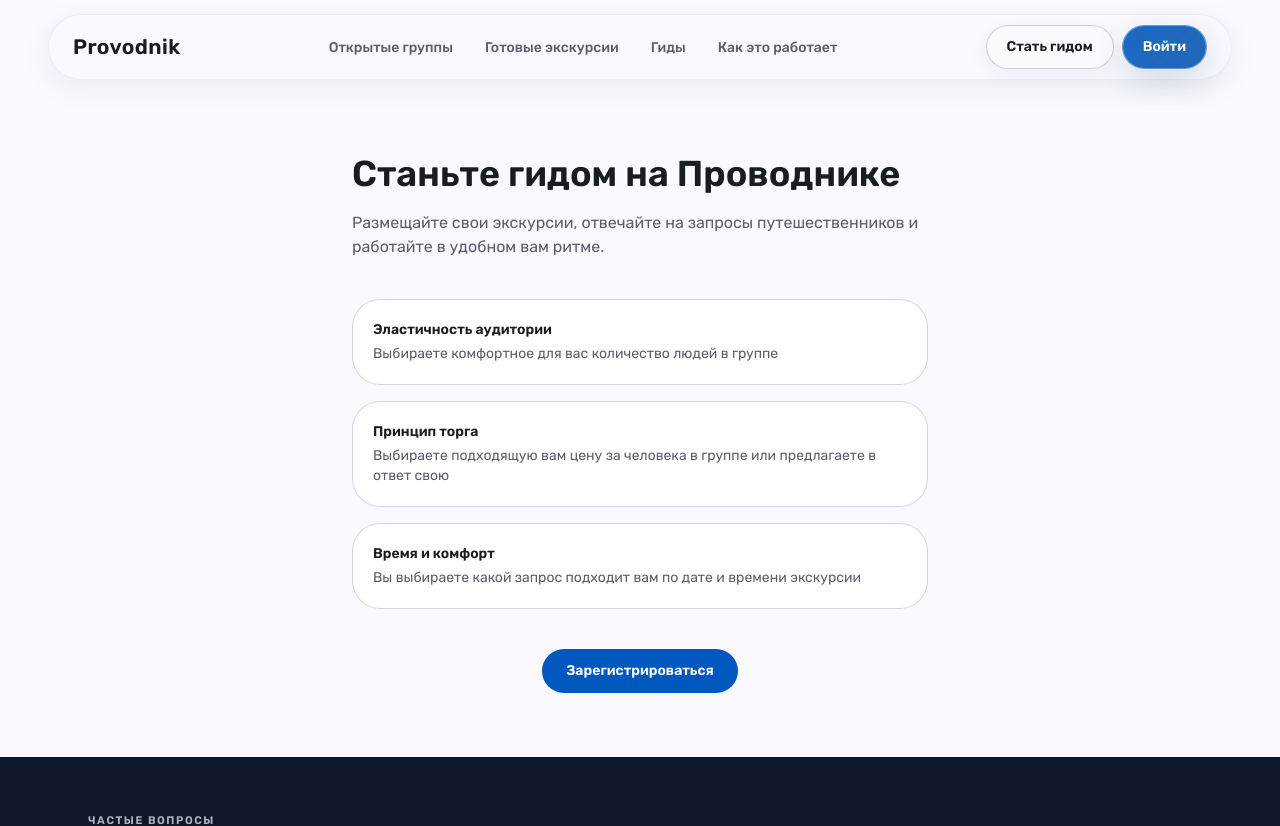
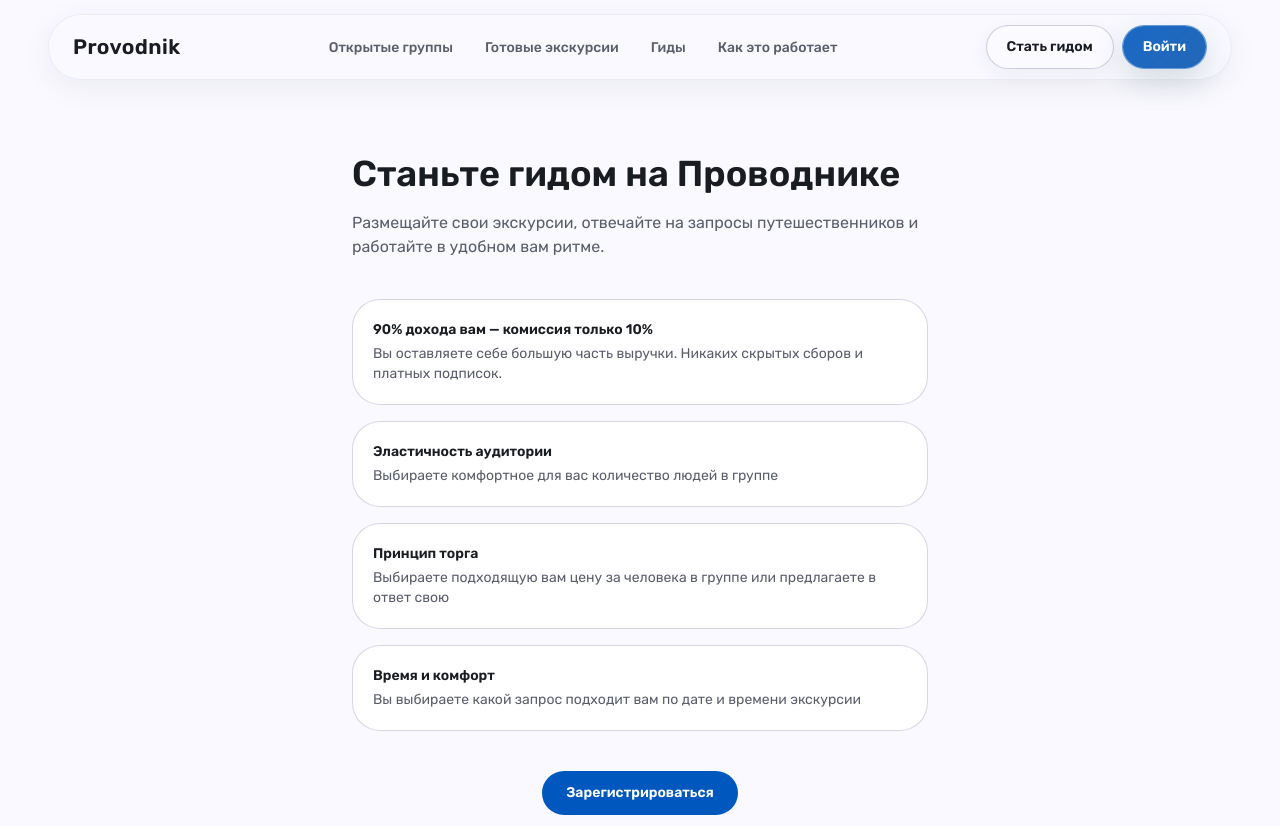
Before and after one commit to s6s8/provodnik.app, a Next.js app: page /become-a-guide in a window 1280 px wide. Shown: the top 826 px of the page. Built offline with nearby package versions, Linux system fonts and the light colour scheme; no server answers.

Commit message:
fix(self-heal): a9c5b3a1 surface 10% commission on guide-facing pages

```diff
--- a/src/app/(protected)/guide/profile/page.tsx
+++ b/src/app/(protected)/guide/profile/page.tsx
@@ -2,6 +2,7 @@ import type { Metadata } from "next";
 import { redirect } from "next/navigation";
 
 import { Card, CardContent, CardHeader, CardTitle } from "@/components/ui/card";
+import CommissionBadge from "@/components/shared/CommissionBadge";
 import { GuideAboutForm } from "@/app/(protected)/profile/guide/about/guide-about-form";
 import { LegalInformationForm } from "@/features/profile/components/LegalInformationForm";
 import {
@@ -207,6 +208,10 @@ export default async function GuideProfilePage() {
         <AvatarUploadBlock avatarUrl={avatarUrl} displayName={displayName} />
       </section>
 
+      <section id="commission" aria-label="Комиссия платформы">
+        <CommissionBadge />
+      </section>
+
       <section id="about">
         <Card className="border-border/70 bg-card/90">
           <CardHeader>
--- a/src/app/(site)/become-a-guide/page.tsx
+++ b/src/app/(site)/become-a-guide/page.tsx
@@ -1,11 +1,18 @@
 import type { Metadata } from "next";
 import Link from "next/link";
+
+import { COMMISSION_PCT } from "@/config/commission";
 
 export const metadata: Metadata = {
   title: "Стать гидом",
 };
 
 const VALUE_PROPS = [
+  {
+    title: `${100 - COMMISSION_PCT}% дохода вам — комиссия только ${COMMISSION_PCT}%`,
+    description:
+      "Вы оставляете себе большую часть выручки. Никаких скрытых сборов и платных подписок.",
+  },
   {
     title: "Эластичность аудитории",
     description: "Выбираете комфортное для вас количество людей в группе",
--- a/src/app/(site)/guides/page.tsx
+++ b/src/app/(site)/guides/page.tsx
@@ -3,6 +3,7 @@ import { Users } from "lucide-react";
 import Link from "next/link";
 
 import { Button } from "@/components/ui/button";
+import CommissionBadge from "@/components/shared/CommissionBadge";
 import { PublicGuidesGrid } from "@/features/guide/components/public/public-guides-grid";
 import { getGuides, type GuideRecord } from "@/data/supabase/queries";
 import { INTEREST_CHIPS } from "@/data/interests";
@@ -77,6 +78,9 @@ export default async function GuidesPage({
             <p className="mt-2 mx-auto max-w-xl text-base text-muted-foreground">
               Присоединяйтесь к Provodnik — показывайте свои маршруты путешественникам со всей России.
             </p>
+            <div className="mt-4 flex justify-center">
+              <CommissionBadge />
+            </div>
             <Button asChild className="mt-6">
               <Link href="/become-a-guide">Стать гидом</Link>
             </Button>
```
